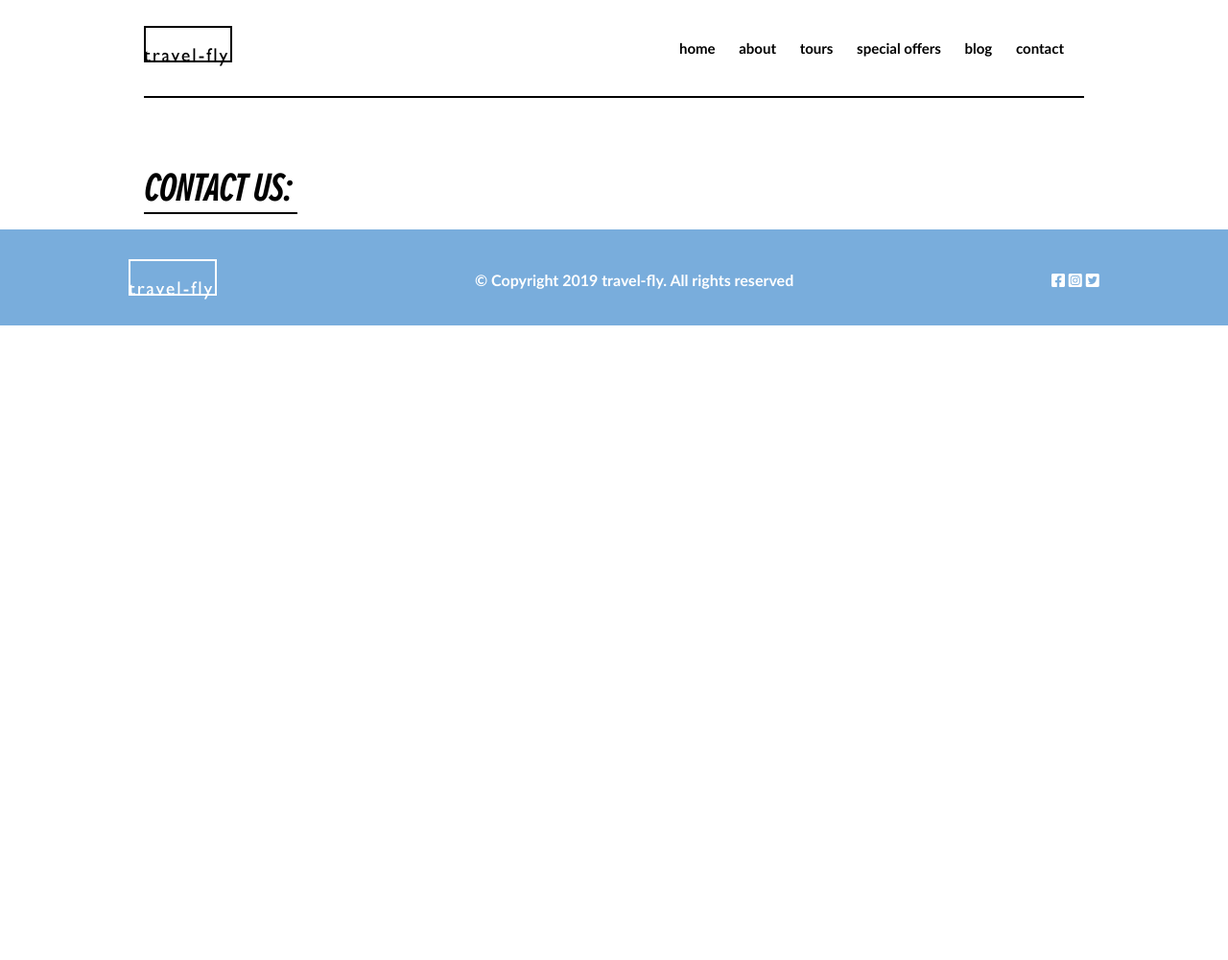
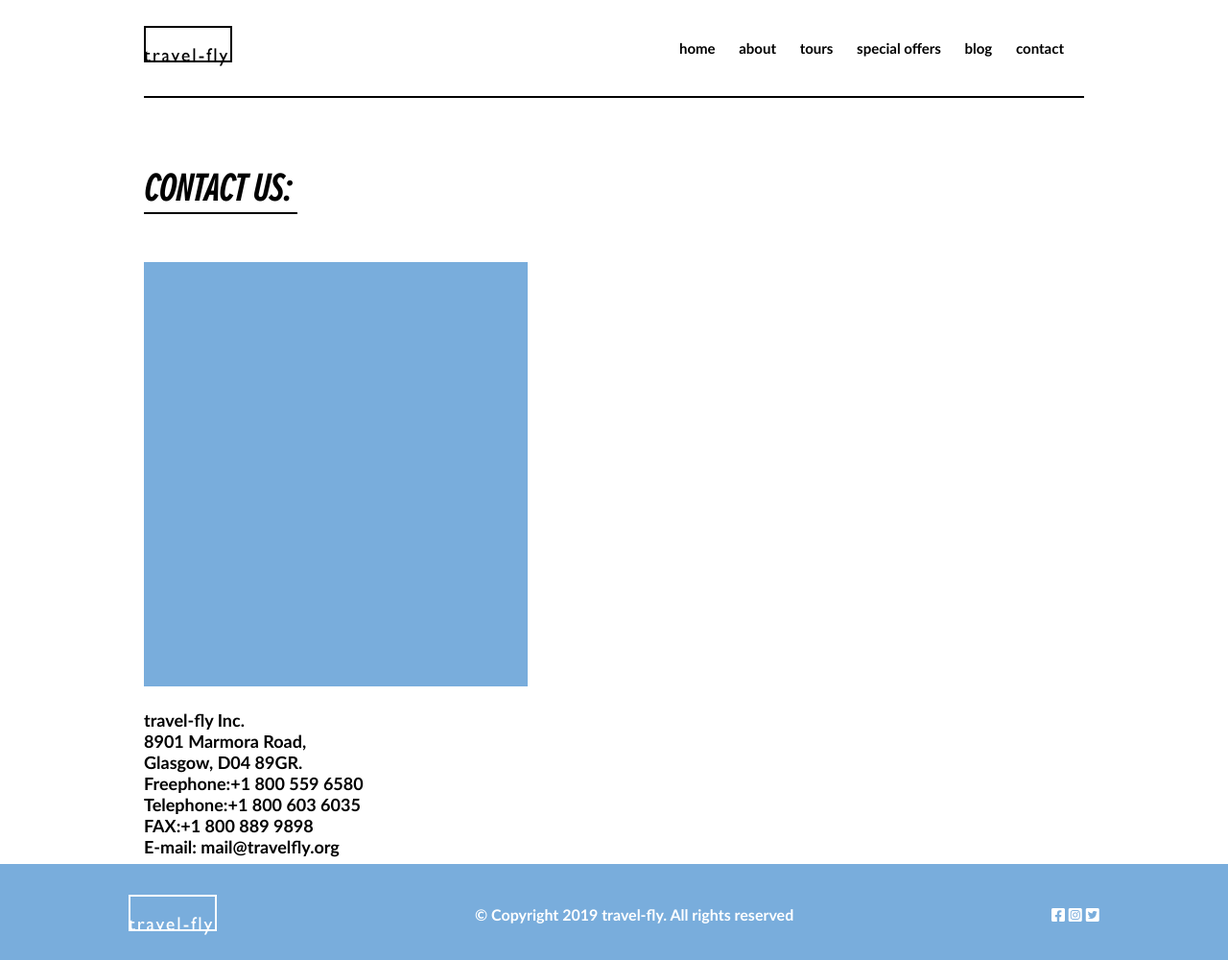
Before and after one commit to in215-pissah/travel-fly_three, a website: page contact.html in a window 1280 px wide. Shown: the whole page at 96% size. Before the commit the page ends 800 px from the top, so only its background shows below. Drawn offline with Linux system fonts and the light colour scheme.

Commit message:
Added text for address

```diff
--- a/contact.html
+++ b/contact.html
@@ -40,6 +40,19 @@
 
       <!-- Map -->
       <div class="mapBox"></div>
+
+      <!-- Address  -->
+      <div class="addressBox">
+        <p>
+          travel-fly Inc. <br />
+          8901 Marmora Road,<br />
+          Glasgow, D04 89GR.<br />
+          Freephone:+1 800 559 6580 <br />
+          Telephone:+1 800 603 6035 <br />
+          FAX:+1 800 889 9898 <br />
+          E-mail: mail@travelfly.org
+        </p>
+      </div>
     </div>
 
     <!-- footer -->
--- a/scss/contact/contact.scss
+++ b/scss/contact/contact.scss
@@ -1,2 +1,15 @@
-.mapbox {
+.mapBox {
+  max-width: 400px;
+  height: 442px;
+  background-color: #79addc;
+  margin-top: 50.5px;
 }
+
+.addressBox {
+  max-width: 400px;
+  height: 161px;
+  margin-top: 24px;
+  p {
+    font-size: 18px;
+  }
+}
```
Also changed, not shown: css/styles.css, 1 other file.
